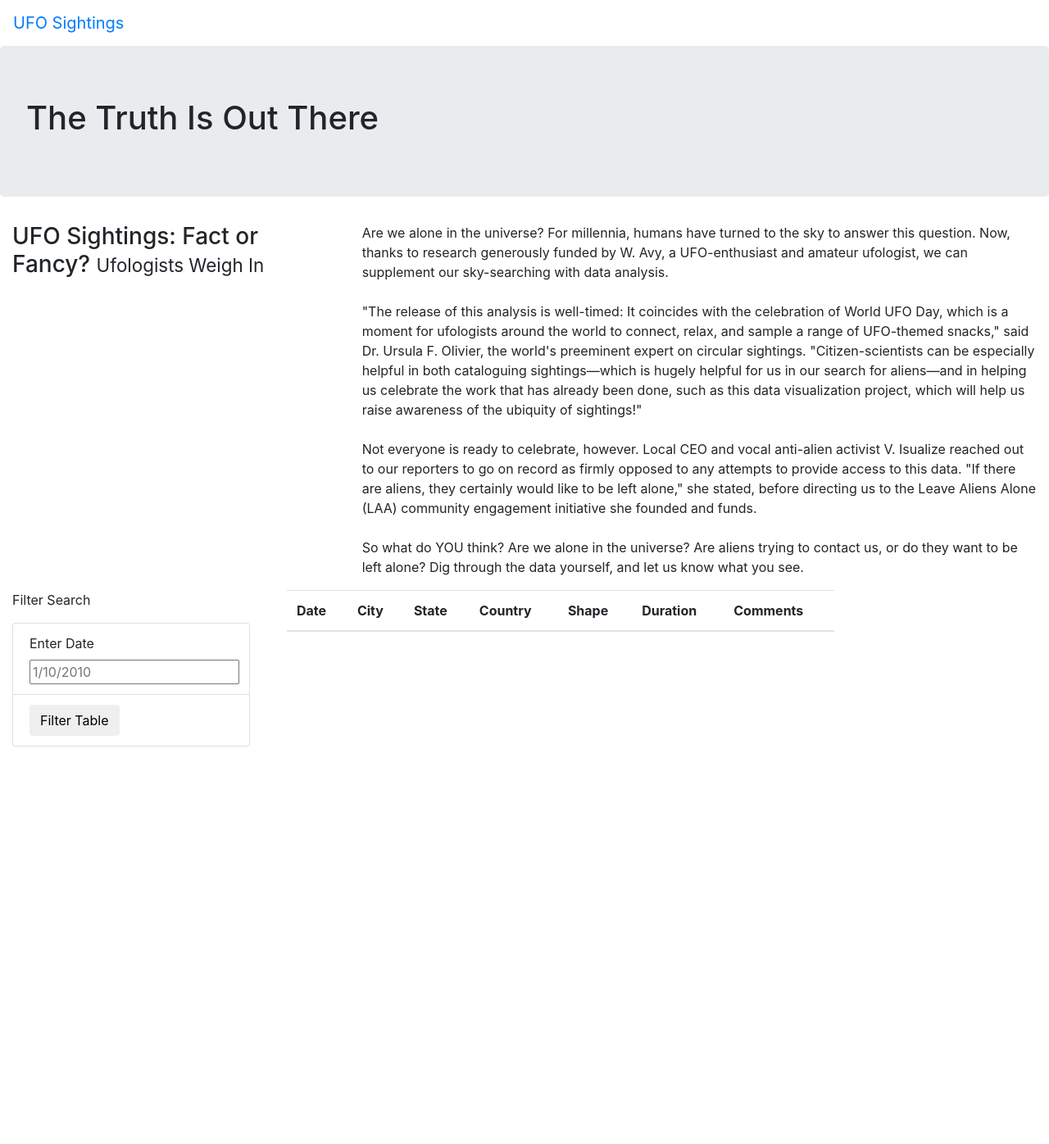
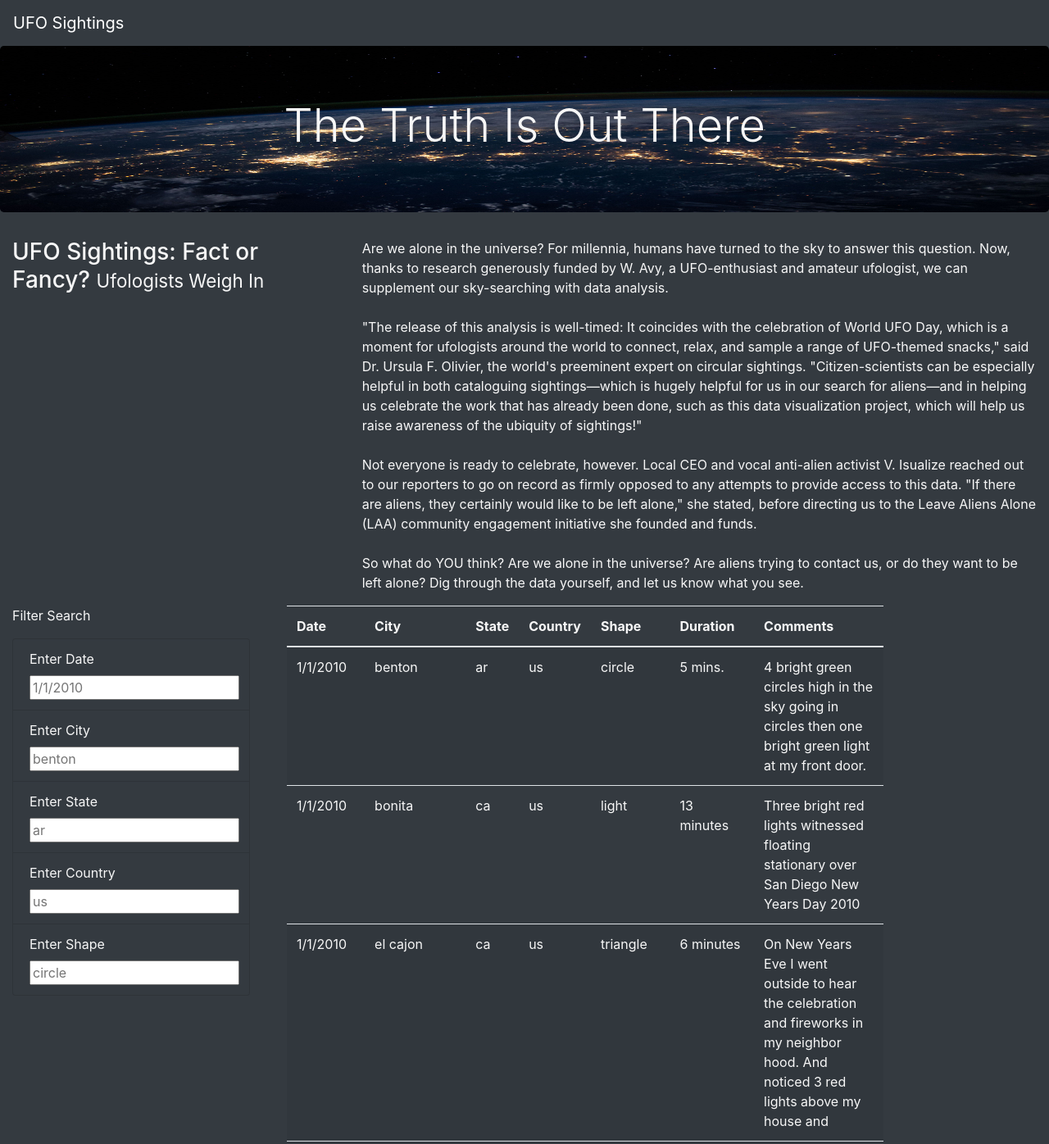
Before and after one commit to jvmastro/UFO, a plain HTML site: page index.html in a window 1280 px wide. Shown: the top 1396 px of the page at 82% size. Before the commit the page ends 911 px from the top, so only its background shows below. Drawn offline with nearby package versions, Linux system fonts and the light colour scheme.

Commit message:
update filters on web app

```diff
--- a/index.html
+++ b/index.html
@@ -12,14 +12,14 @@
     />
     <link rel="stylesheet" href="static/css/style.css">
 </head>
-<body>
+<body class="bg-dark">
     <div class="wrapper">
-        <nav class="navbar navbar-expand-lg">
+        <nav class="navbar navbar-dark bg-dark navbar-expand-lg">
             <a class="navbar-brand" href="index.html">UFO Sightings</a>
         </nav>
     </div>
     <div class="jumbotron">
-        <h1>The Truth Is Out There</h1>
+        <h1 class="display-4">The Truth Is Out There</h1>
     </div>
     <div class="container-fluid">
         <div class="row">
@@ -43,16 +43,29 @@
     <div class="container-fluid">
         <div class="row">
             <div class="col-md-3">
-                <form>
+                <form class="bg-dark">
                     <p>Filter Search</p>
-                    <ul class="list-group">
-                        <li class="list-group-item">
+                    <ul class="list-group bg-dark">
+                        <li class="list-group-item bg-dark">
                             <label for="date">Enter Date</label>
-                            <input type="text" placeholder="1/10/2010" id="datetime" />
+                            <input type="text" placeholder="1/1/2010" id="datetime" />
                         </li>
-                        <li class="list-group-item">
-                            <button id="filter-btn" type="button" class="btn btn-default">Filter Table</button>
+                        <li class="list-group-item bg-dark">
+                            <label for="city">Enter City</label>
+                            <input type="text" placeholder="benton" id="city" />
+                        </li>
+                        <li class="list-group-item bg-dark">
+                            <label for="state">Enter State</label>
+                            <input type="text" placeholder="ar" id="state" />
+                        </li>
+                        <li class="list-group-item bg-dark">
+                            <label for="country">Enter Country</label>
+                            <input type="text" placeholder="us" id="country" />
 
+                        </li>
+                        <li class="list-group-item bg-dark">
+                            <label for="shape">Enter Shape</label>
+                            <input type="text" placeholder="circle" id="shape"
                         </li>
                     </ul>
                 </form>
--- a/static/css/style.css
+++ b/static/css/style.css
@@ -0,0 +1,9 @@
+body {
+    color: #f7f7f7;
+}
+
+.jumbotron {
+    background-image: url("../images/nasa.jpg");
+    background-size: 100% 100%;
+    text-align: center;
+  }
--- a/static/js/app.js
+++ b/static/js/app.js
@@ -1,47 +1,78 @@
-// import the data from data.js
+// from data.js
 const tableData = data;
-//Reference the HTML table using d3
-var tbody =d3.select("tbody");
+
+// get table references
+var tbody = d3.select("tbody");
 
 function buildTable(data) {
-    //First clear out any existing data
+  // First, clear out any existing data
   tbody.html("");
 
-    //Next, loop through each object in the data
-    //and append a row and cells for each value in the row
+  // Next, loop through each object in the data
+  // and append a row and cells for each value in the row
   data.forEach((dataRow) => {
-        //Append a row to the table body
+    // Append a row to the table body
     let row = tbody.append("tr");
 
-        //Loop through each field in teh dataRow and aff
-        //each balue as a table cell (td)
-        Object.values(dataRow).forEach((val)=> {
+    // Loop through each field in the dataRow and add
+    // each value as a table cell (td)
+    Object.values(dataRow).forEach((val) => {
       let cell = row.append("td");
       cell.text(val);
     });
-
   });
 }
 
-function handleClick() {
-    //Geab the datetime value from the filter
-    let date = d3.select("#datetime").property("value");
-    let filterData = tableData;
+// 1. Create a variable to keep track of all the filters as an object.
+var filters = {}
 
-    //Check to see if a date was entered and filter the
-    //data using that date
-    if (date) {
-        //Apply a filter to the table data to only keep
-        //rows where the datetime value matches the filter value
-        filteredData = filterData.filter(row => row.datetime === date);
-    };
 
-    //Rebild the table using the filtered data
-    //@NOTE: If no date was entered, the filteredData will
-    //just be the original tableData
-    buildTable(filteredData);
-};
+// 3. Use this function to update the filters.
+function updateFilters() {
+    // 4a. Save the element that was changed as a variable.
+    let changedElement = d3.select(this);
 
-d3.selectALL("#filter-btn").on("click", handleClick);
+    // 4b. Save the value that was changed as a variable.
+    let elementValue = changedElement.property("value");
+    console.log(elementValue)
 
+    // 4c. Save the id of the filter that was changed as a variable.
+
+    let filterId = changedElement.attr("id");
+    console.log(filterId)
+    // 5. If a filter value was entered then add that filterId and value
+    // to the filters list. Otherwise, clear that filter from the filters object.
+    if (elementValue) {
+      filters[filterId] = elementValue;
+    }
+    else {
+      delete filters[filterId]
+    }
+    // 6. Call function to apply all filters and rebuild the table
+    filterTable();
+
+  }
+
+  // 7. Use this function to filter the table when data is entered.
+  function filterTable() {
+
+    // 8. Set the filtered data to the tableData.
+    let filteredData = tableData
+
+    // 9. Loop through all of the filters and keep any data that
+    // matches the filter values
+    Object.entries(filters).forEach(([key, value]) => {
+        filteredData = filteredData.filter(row => row[key] === value);
+      });
+
+
+    // 10. Finally, rebuild the table using the filtered data
+    buildTable(filteredData)
+  }
+
+  // 2. Attach an event to listen for changes to each filter
+
+  d3.selectAll("input").on("change", updateFilters);
+
+  // Build the table when the page loads
   buildTable(tableData);
```
Also changed, not shown: static/js/app_draft.js (added, +48 -0 lines), static/images/nasa.jpg (added), 1 other file. Lines whose indentation alone changed are shown as unchanged.
